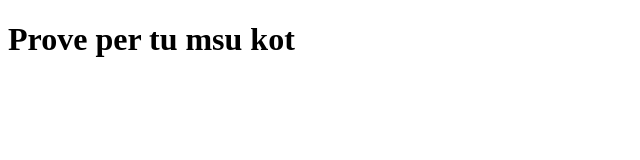
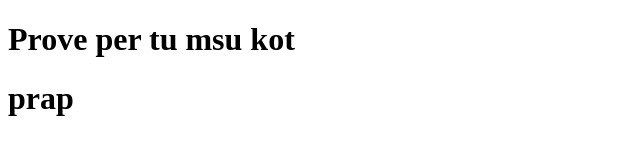
Before and after one commit to AlviHajdari/Prove, a plain HTML site: page index.html in a window 1280 px wide. Shown: the whole page, without its empty margins (0-640 px from the left). Drawn offline with Linux system fonts and the light colour scheme.

Commit message:
provojm prap

```diff
--- a/index.html
+++ b/index.html
@@ -4,5 +4,6 @@
 </head>
 <body>
   <h1>Prove per tu msu kot</h1>
+  <h1>prap</h1>
 </body>
 <footer></footer>
```
